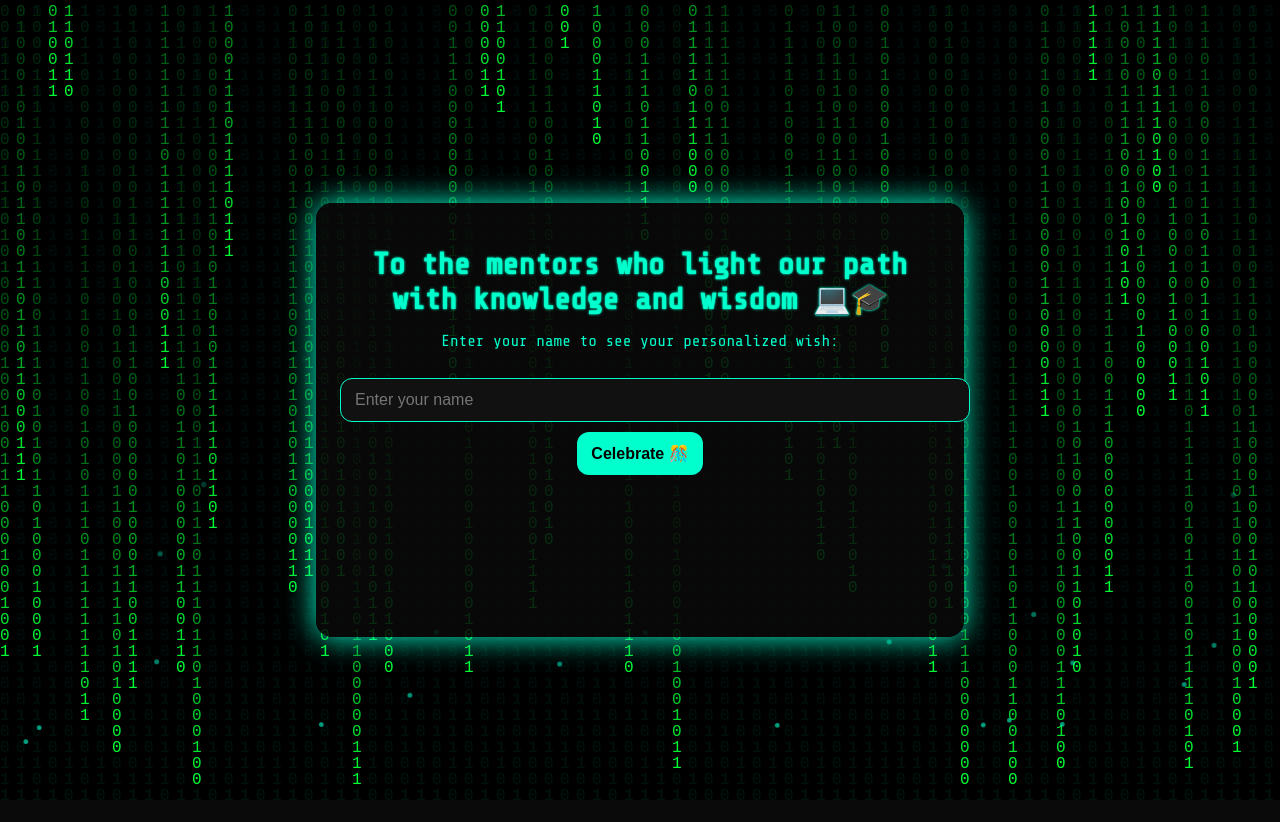
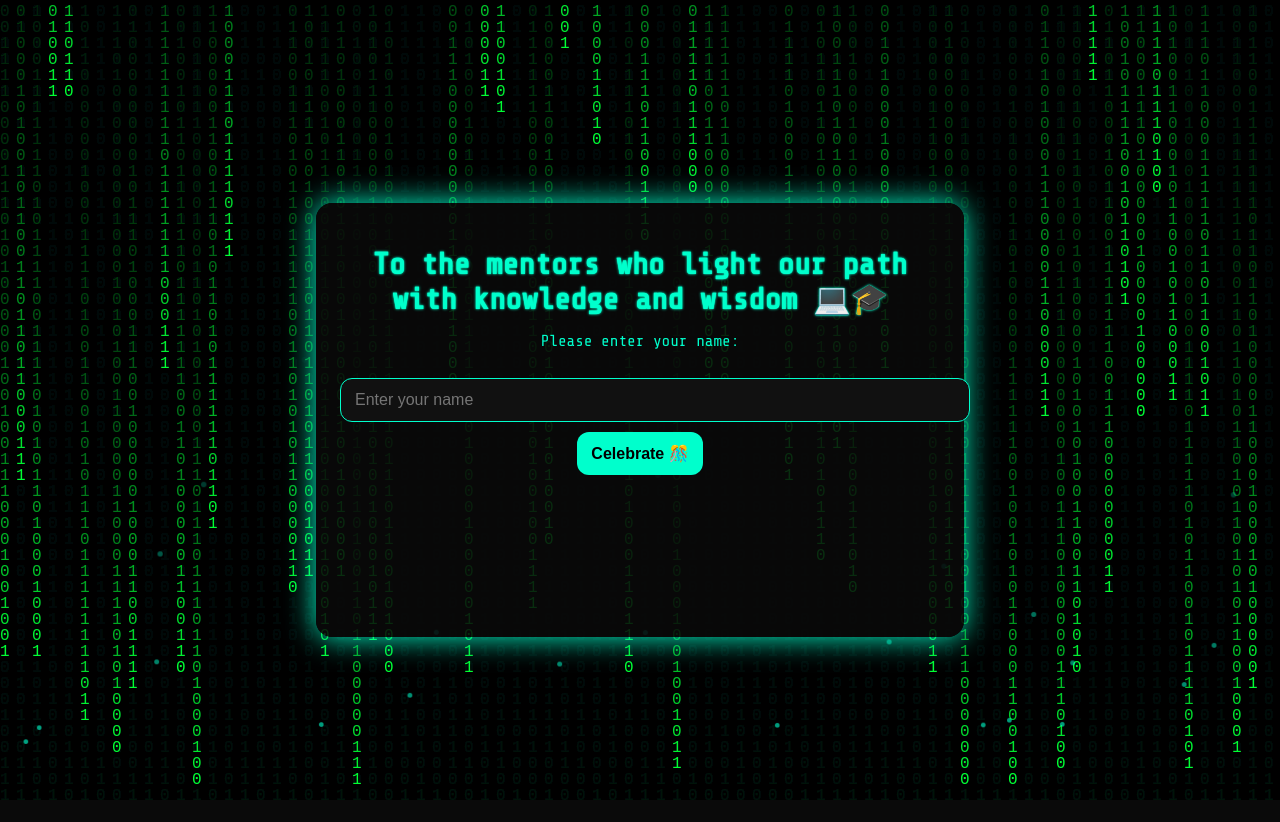
Before and after one commit to Zeenath-source/teachers.html, a plain HTML site: page index.html in a window 1280 px wide. Drawn offline with nearby package versions, Linux system fonts and the light colour scheme.

Commit message:
index.html

```diff
--- a/index.html
+++ b/index.html
@@ -87,7 +87,7 @@ button:hover { background:#00ff99; box-shadow:0 0 8px #00ff99; }
 
 <div class="card">
   <h1>To the mentors who light our path with knowledge and wisdom 💻🎓</h1>
-  <p>Enter your name to see your personalized wish:</p>
+  <p>Please enter your name:</p>
   <input type="text" id="teacherName" placeholder="Enter your name">
   <button id="goBtn">Celebrate 🎊</button>
   <div id="wishMessage"></div>
```
